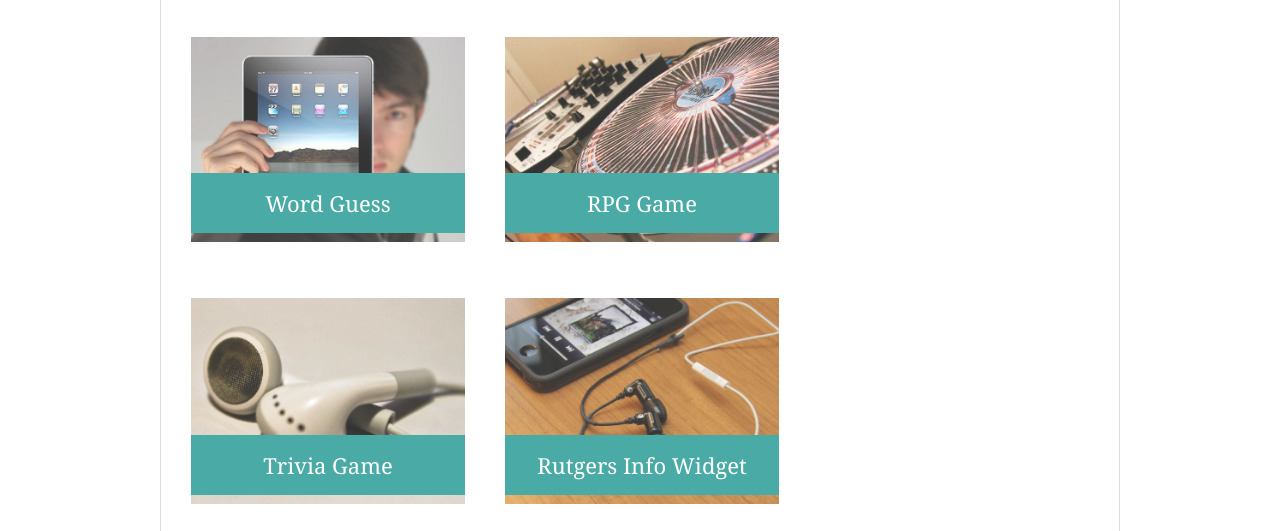
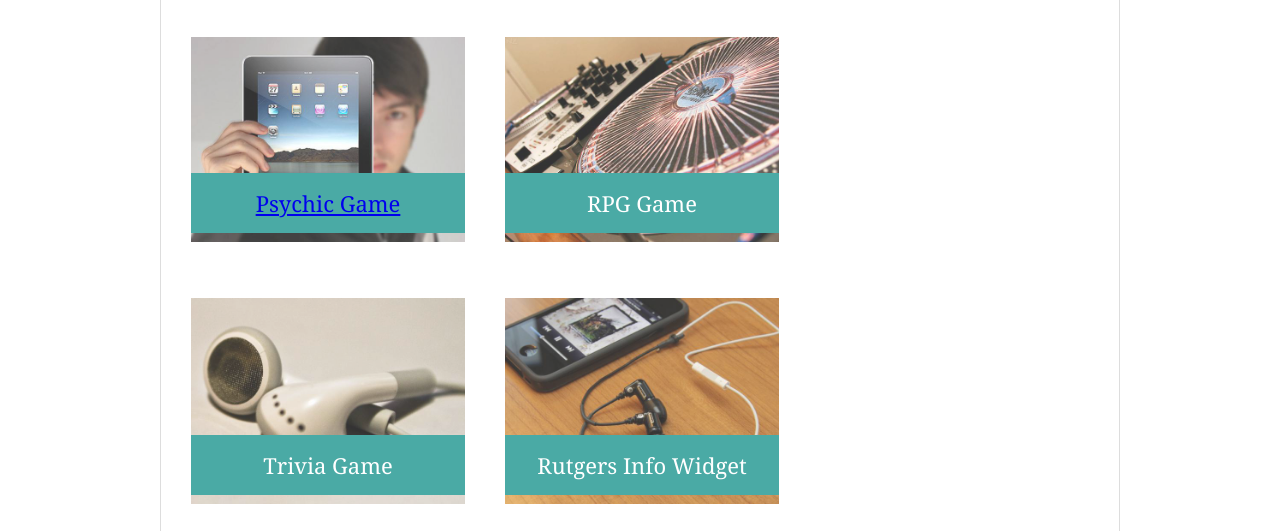
Before and after one commit to laurenbullen/Responsive-Portfolio, a plain HTML site: page portfolio.html in a window 1280 px wide. Shown: the part 269-800 px from the top of the page. Drawn offline with Linux system fonts and the light colour scheme; files whose address does not match are found by name.

Commit message:
added psychic game

```diff
--- a/portfolio.html
+++ b/portfolio.html
@@ -7,7 +7,7 @@
   <link rel="stylesheet" type="text/css" href="assets/style.css">
 </head>
 
-<body class="wrapper">
+<body class="wrapper" background="assets/images/what-the-hex.png">
 
   <header id="masthead">
     <div class="container">
@@ -25,9 +25,9 @@
       <h1>Portfolio</h1>
 
       <div class="work">
-        <img src="assets/images/technics-q-c-640-480-1.jpg" alt="Word Guess">
+        <img src="assets/images/technics-q-c-640-480-1.jpg" alt="Psychic Game">
 
-        <h3>Word Guess</h3>
+        <h3><a href="https://laurenbullen.github.io/Psychic-Game/">Psychic Game</a></h3>
       </div>
       <div class="work">
         <img src="assets/images/technics-q-c-640-480-2.jpg" alt="RPG Game">
```
